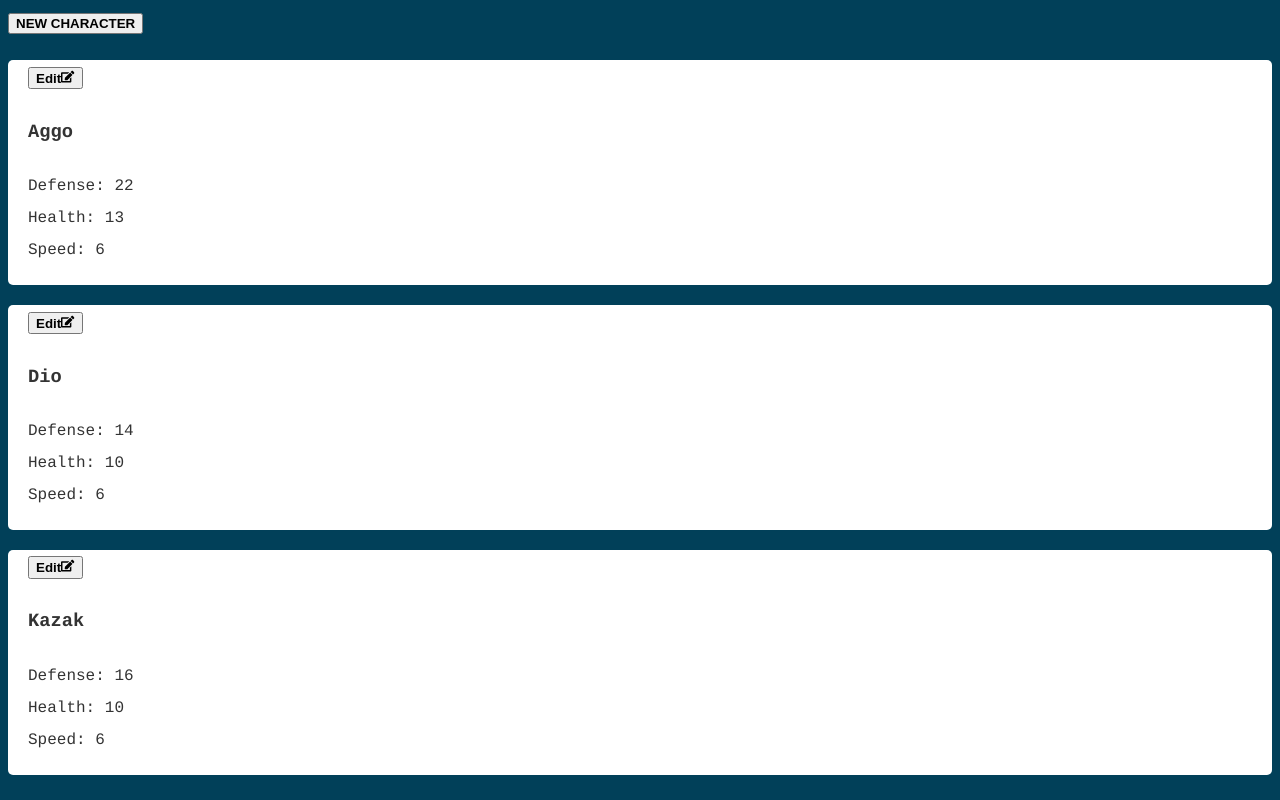
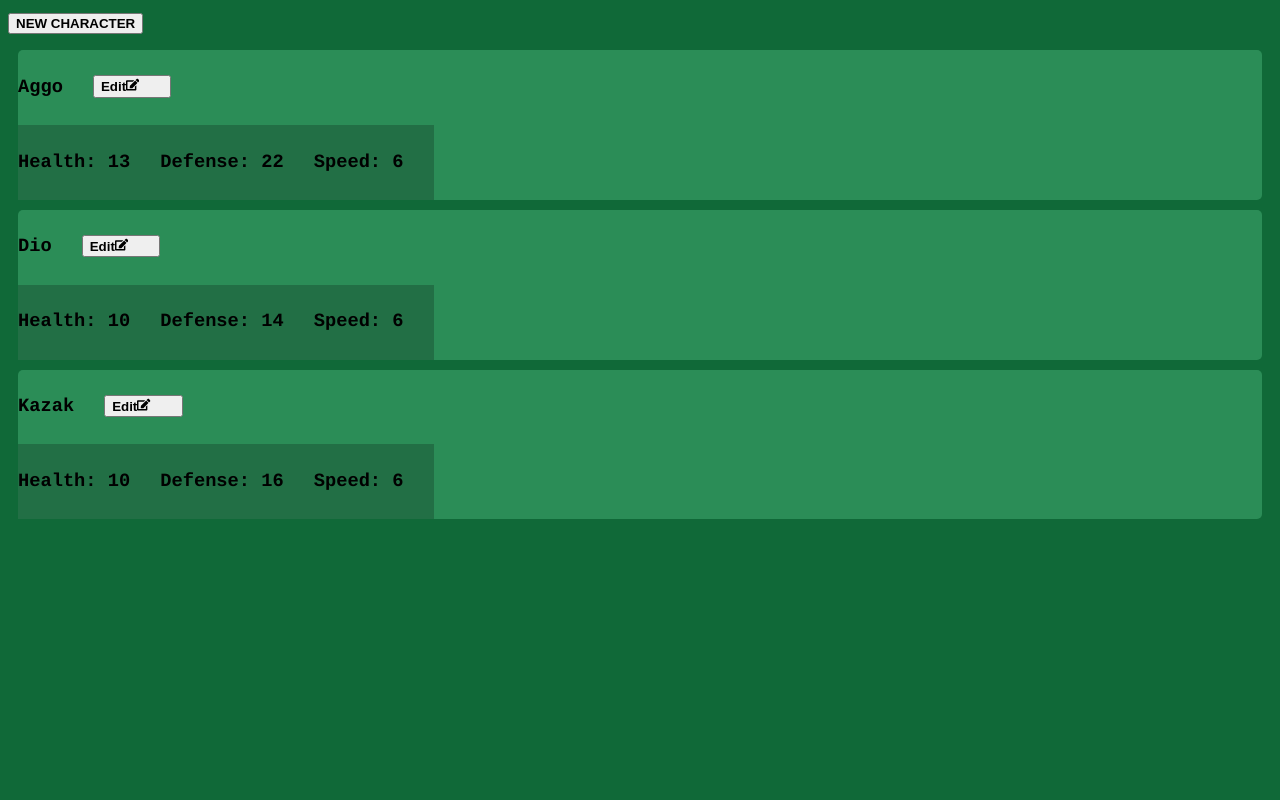
Before and after one commit to galenmolk/the-tavern, a React (Create React App) app: page / in a window 1280 px wide. Built offline with nearby package versions, Linux system fonts and the light colour scheme.

Commit message:
one page app

```diff
--- a/src/App.js
+++ b/src/App.js
@@ -1,7 +1,9 @@
 import CharacterList from './components/CharacterList'
 import { BrowserRouter as Router, Route, Routes } from 'react-router-dom'
-import { TavernProvider } from './context/TavernContext'
-import CharacterCreatorPage from './pages/CharacterCreatorPage'
+import TavernContext from './context/TavernContext'
+import CharacterEditor from './pages/CharacterEditor'
+import { useContext } from 'react'
+import StatLabel from './components/shared/StatLabel'
 
 function App() {
 
@@ -9,23 +11,25 @@ function App() {
 
     }
 
+    const { isEditing, setIsEditing } = useContext(TavernContext)
+
+    const characterList = () => {
+        return <CharacterList selectCharacter={handleSelect}/>
+    }
+
+    const characterEditor = () => {
+        return <CharacterEditor/>
+    }
+
     return (
-        <TavernProvider>
             <Router>
                 <Routes>
                     <Route path='/' element={
-                        <>
-                            <CharacterList selectCharacter={handleSelect}/>
-                        </>
+                        isEditing ? characterEditor() : characterList()
                     } />
-
-                    <Route path='/character' element={
-                        <CharacterCreatorPage></CharacterCreatorPage>
-                    }/>
 
                 </Routes>
             </Router>
-        </TavernProvider>
     )
 }
 
--- a/src/components/CharacterItem.jsx
+++ b/src/components/CharacterItem.jsx
@@ -1,28 +1,27 @@
-import { FaEdit} from 'react-icons/fa'
+import { FaEdit, FaTimes } from 'react-icons/fa'
 import { useContext } from 'react'
 import TavernContext from '../context/TavernContext'
-import { useNavigate } from 'react-router-dom'
+import StatLabel from './shared/StatLabel'
 
 function CharacterItem({character, handleSelect}) {
-    const { setActiveCharacter } = useContext(TavernContext)
-
-    const navigate = useNavigate()
+    const { startEditing } = useContext(TavernContext)
 
     const handleEdit = () => {
         console.log('handle edit')
-        setActiveCharacter(character)
-        navigate('/character')
+        startEditing(character)
     }
 
     return (
       <div className='card'>
-        <button onClick={handleEdit}><b>Edit</b><FaEdit/></button>
-      <h3>{character.name}</h3>
-      <p>
-        Defense: {character.defense}<br/>
-        Health: {character.health}<br/>
-        Speed: {character.speed}
-      </p>
+        <div>
+          <h3 className='horizontal padding-right'>{character.name}</h3>
+          <button className='horizontal padding-right' onClick={handleEdit}><b>Edit</b><FaEdit/></button>
+        </div>
+        <div className='character-stats'>
+          <StatLabel label='Health' value={character.health}/>
+          <StatLabel label='Defense' value={character.defense}/>
+          <StatLabel label='Speed' value={character.speed}/>
+        </div>
       </div>
   )
 }
--- /dev/null
+++ b/src/components/shared/StatLabel.jsx
@@ -0,0 +1,7 @@
+function StatLabel({label, value}) {
+    return <div className='stat-label horizontal'>
+                <h3>{label}: {value}</h3>
+            </div>
+}
+
+export default StatLabel
--- a/src/context/TavernContext.jsx
+++ b/src/context/TavernContext.jsx
@@ -12,10 +12,11 @@ const DEFAULT_SPEED = 6
 export const TavernProvider = ({children}) => {
 
     const [characters, setCharacters] = useState(CharacterData)
-    const [activeCharacter, setActiveCharacter] = useState({})
+    const [editingCharacter, setEditingCharacter] = useState({})
+    const [isEditing, setIsEditing] = useState(false)
 
     const addCharacter = () => {
-        console.log('add character')
+
         const newCharacter = {
             id: uuidv4(),
             name: DEFAULT_NAME,
@@ -27,15 +28,26 @@ export const TavernProvider = ({children}) => {
         setCharacters([newCharacter, ...characters])
     }
 
+    const startEditing = (character) => {
+        setEditingCharacter(character)
+        setIsEditing(true)
+    }
+
+    const stopEditing = () => {
+        setEditingCharacter(null)
+        setIsEditing(false)
+    }
+
     const updateCharacter = (id, updatedCharacter) => {
-        console.log("updateCharacter " + id + " " + JSON.stringify(updatedCharacter))
-        setCharacters(characters.map((c) =>  c.id === id ? { ...updatedCharacter, ...c } : c))
+        setCharacters(characters.map((c) => c.id === id ? updatedCharacter : c))
     }
 
     return <TavernContext.Provider value = {{
             characters,
-            activeCharacter,
-            setActiveCharacter,
+            editingCharacter,
+            isEditing,
+            startEditing,
+            stopEditing,
             addCharacter,
             updateCharacter
         }}
--- a/src/index.css
+++ b/src/index.css
@@ -1,15 +1,32 @@
 body {
     font-family: 'Courier', sans-serif;
-    background-color: #014059;
+    background-color: #106938;
     color: #fff;
     line-height: 2.0;
 }
 
 .card {
-    background-color: #fff;
-    color: #333;
+    background-color: #2b8d57;
+    color: #000000;
     border-radius: 5px;
-    padding: 3px 20px;
-    margin: 20px 0;
     position: relative;
+    margin: 10px;
 }
+
+.character-stats {
+
+}
+
+.stat-label {
+    background-color: #226f45;
+    color: #000000;
+    padding-right: 30px;
+}
+
+.horizontal {
+    display: inline-block;
+}
+
+.padding-right {
+    padding-right: 30px;
+}
--- a/src/index.js
+++ b/src/index.js
@@ -2,11 +2,14 @@ import { createRoot } from 'react-dom/client'
 import React from 'react'
 import App from './App'
 import './index.css'
+import { TavernProvider } from './context/TavernContext';
 
 const root = createRoot(document.getElementById('root'));
 
 root.render(
     <React.StrictMode>
-        <App />
+        <TavernProvider>
+            <App />
+        </TavernProvider>
     </React.StrictMode>
 )
--- a/src/pages/CharacterCreatorPage.jsx
+++ b/src/pages/CharacterEditor.jsx
@@ -1,62 +1,56 @@
 import { useContext, useState, useEffect } from 'react'
 import TavernContext from '../context/TavernContext'
 import InputField from '../components/shared/InputField'
-import { useNavigate } from 'react-router-dom'
 
-function CharacterCreatorPage() {
-    const navigate = useNavigate()
+function CharacterEditor() {
 
     const [name, setName] = useState()
     const [health, setHealth] = useState()
     const [defense, setDefense] = useState()
     const [speed, setSpeed] = useState()
 
-    const { activeCharacter, updateCharacter } = useContext(TavernContext)
+    const { stopEditing, editingCharacter, updateCharacter } = useContext(TavernContext)
 
     useEffect(() => {
-        if (activeCharacter === null) {
+        if (editingCharacter === null) {
             return
         }
 
-        setName(activeCharacter.name)
-        setHealth(activeCharacter.health)
-        setDefense(activeCharacter.defense)
-        setSpeed(activeCharacter.speed)
+        setName(editingCharacter.name)
+        setHealth(editingCharacter.health)
+        setDefense(editingCharacter.defense)
+        setSpeed(editingCharacter.speed)
 
-    }, [activeCharacter])
+    }, [editingCharacter])
 
     const handleSubmit = (event) => {
         event.preventDefault()
-        console.log('form submitted')
 
         const updatedCharacter = {
+            id: editingCharacter.id,
             name,
             health,
             defense,
             speed
         }
 
-        updateCharacter(activeCharacter.id, updatedCharacter)
-        navigate('/')
+        updateCharacter(editingCharacter.id, updatedCharacter)
+        stopEditing()
     }
 
     const handleNameChange = (event) => {
-        console.log('new name: ' + event.target.value)
         setName(event.target.value)
     }
 
     const handleHealthChange = (event) => {
-        console.log('new health: ' + event.target.value)
         setHealth(event.target.value)
     }
 
     const handleDefenseChange = (event) => {
-        console.log('new defense: ' + event.target.value)
         setDefense(event.target.value)
     }
 
     const handleSpeedChange = (event) => {
-        console.log('new speed: ' + event.target.value)
         setSpeed(event.target.value)
     }
 
@@ -104,4 +98,4 @@ function CharacterCreatorPage() {
     )
 }
 
-export default CharacterCreatorPage
+export default CharacterEditor
```
